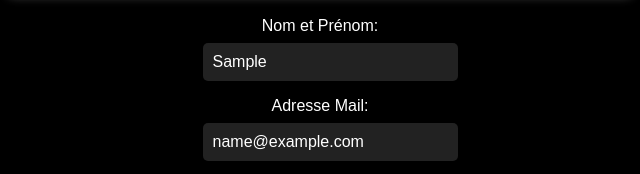
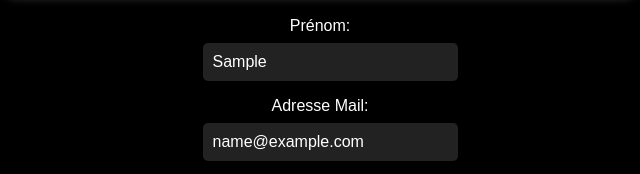
Before and after one commit to team-nocturnal/team-nocturnal.github.io, a plain HTML site: page contact/index.html in a window 1280 px wide. Both pictures are taken after typing "Sample", "name@example.com", "Sample" into the empty fields and a click on the button "Envoyer". Shown: the part 304-478 px from the top of the page, 320-960 px from the left. Drawn offline with Linux system fonts and the light colour scheme; no server answers.

Commit message:
Update index.html

```diff
--- a/contact/index.html
+++ b/contact/index.html
@@ -92,7 +92,7 @@
     <img id="logo" src="https://i.ibb.co/Ngr59FQ4/IMG-0852.jpg" alt="Nocturnal Logo">
     <div id="header">Contactez la Team Nocturnal</div>
     <form id="contact-form" onsubmit="submitForm(); return false;">
-        <label for="name">Nom et Prénom:</label>
+        <label for="name">Prénom:</label>
         <input type="text" id="name" name="name" required>
         <label for="email">Adresse Mail:</label>
         <input type="email" id="email" name="email" required>
@@ -115,7 +115,7 @@
             embeds: [{
                 title: "Message de Contact",
                 fields: [
-                    { name: "Nom et Prénom", value: name },
+                    { name: "Prénom", value: name },
                     { name: "Email", value: email },
                     { name: "Message", value: message }
                 ],
```
